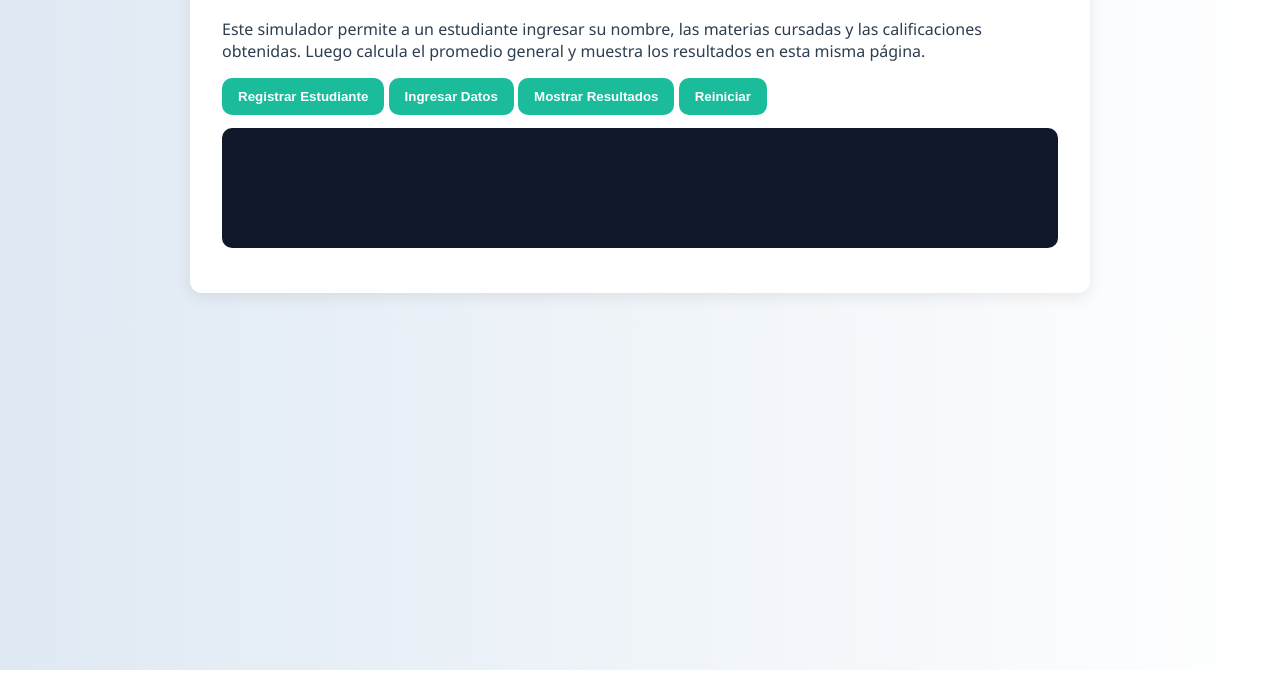
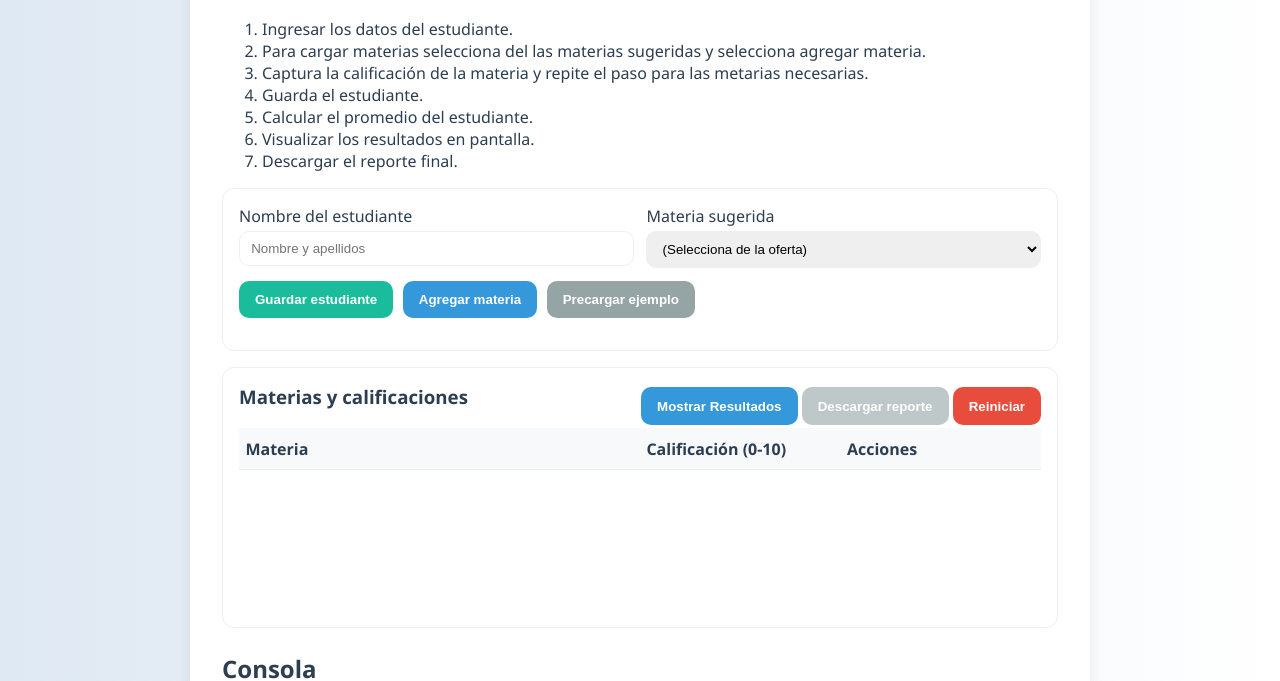
Before and after one commit to dt-sc-Josue-Diaz/coder-javascript, a plain HTML site: page index.html in a window 1280 px wide. Shown: the part 130-811 px from the top of the page. Drawn offline with nearby package versions, Linux system fonts and the light colour scheme; some packages are replaced by stand-ins of ours; no server answers; a script that the page names is missing.

Commit message:
Cambios no guardados

```diff
--- a/css/estilos.css
+++ b/css/estilos.css
@@ -9,7 +9,9 @@
   --ok: #2ecc71;
 }
 
-* { box-sizing: border-box; }
+* {
+  box-sizing: border-box;
+}
 
 body {
   font-family: 'Segoe UI', system-ui, -apple-system, Roboto, Arial, sans-serif;
@@ -25,7 +27,7 @@ body {
   background-color: #ffffff;
   padding: 2rem;
   border-radius: 12px;
-  box-shadow: 0 4px 16px rgba(0,0,0,0.08);
+  box-shadow: 0 4px 16px rgba(0, 0, 0, 0.08);
 }
 
 h1 {
@@ -34,9 +36,13 @@ h1 {
   margin-bottom: 1.2rem;
 }
 
-.descripcion { margin-bottom: 1rem; }
+.descripcion {
+  margin-bottom: 1rem;
+}
 
-#app { margin: 1rem 0 1.5rem; }
+#app {
+  margin: 1rem 0 1.5rem;
+}
 
 .controls {
   display: flex;
@@ -45,7 +51,8 @@ h1 {
   margin-bottom: 1rem;
 }
 
-button, .btn {
+button,
+.btn {
   background: var(--primario);
   color: white;
   border: none;
@@ -54,10 +61,23 @@ button, .btn {
   cursor: pointer;
   font-weight: 600;
 }
-button.secondary { background: #3498db; }
-button.ghost { background: #95a5a6; }
-button.danger { background: var(--error); }
-button:disabled { opacity: .6; cursor: not-allowed; }
+
+button.secondary {
+  background: #3498db;
+}
+
+button.ghost {
+  background: #95a5a6;
+}
+
+button.danger {
+  background: var(--error);
+}
+
+button:disabled {
+  opacity: .6;
+  cursor: not-allowed;
+}
 
 .card {
   border: 1px solid var(--borde);
@@ -65,7 +85,10 @@ button:disabled { opacity: .6; cursor: not-allowed; }
   padding: 1rem;
   margin-bottom: 1rem;
 }
-.card h3 { margin-top: 0; }
+
+.card h3 {
+  margin-top: 0;
+}
 
 .form-grid {
   display: grid;
@@ -74,32 +97,74 @@ button:disabled { opacity: .6; cursor: not-allowed; }
 }
 
 .input {
-  display: flex; flex-direction: column; gap: .3rem;
+  display: flex;
+  flex-direction: column;
+  gap: .3rem;
 }
-.input input, .input select {
+
+.input input,
+.input select {
   padding: .55rem .7rem;
   border: 1px solid var(--borde);
   border-radius: 10px;
 }
 
-.table-wrap { overflow-x: auto; }
+.table-wrap {
+  overflow-x: auto;
+}
+
 .table {
   width: 100%;
   border-collapse: collapse;
 }
-.table th, .table td {
+
+.table th,
+.table td {
   border-bottom: 1px solid var(--borde);
   padding: .6rem .4rem;
   text-align: left;
 }
-.table th { background: #f7f9fa; }
-.tag { display:inline-block; padding:.2rem .5rem; border-radius:8px; font-size:.85rem; }
-.tag.ok { background: #eafaf1; color: var(--ok); }
-.tag.bad { background: #fdecea; color: var(--error); }
 
-.flex-between { display:flex; align-items:center; justify-content:space-between; gap:.8rem; }
-.right { text-align: right; }
+.table th {
+  background: #f7f9fa;
+}
 
-.canvas-wrap { margin-top: 1rem; }
+.tag {
+  display: inline-block;
+  padding: .2rem .5rem;
+  border-radius: 8px;
+  font-size: .85rem;
+}
 
-.resultado pre { background:#0f172a; color:#e2e8f0; padding:1rem; border-radius:10px; min-height:120px; }
+.tag.ok {
+  background: #eafaf1;
+  color: var(--ok);
+}
+
+.tag.bad {
+  background: #fdecea;
+  color: var(--error);
+}
+
+.flex-between {
+  display: flex;
+  align-items: center;
+  justify-content: space-between;
+  gap: .8rem;
+}
+
+.right {
+  text-align: right;
+}
+
+.canvas-wrap {
+  margin-top: 1rem;
+}
+
+.resultado pre {
+  background: #0f172a;
+  color: #e2e8f0;
+  padding: 1rem;
+  border-radius: 10px;
+  min-height: 120px;
+}
--- /dev/null
+++ b/data/materias.json
@@ -0,0 +1,14 @@
+{
+    "oferta": [
+        "Matemáticas I",
+        "Matemáticas II",
+        "Programación",
+        "Estructuras de Datos",
+        "Bases de Datos",
+        "Física",
+        "Química",
+        "Historia",
+        "Literatura",
+        "Inglés"
+    ]
+}
--- a/index.html
+++ b/index.html
@@ -4,33 +4,40 @@
 <head>
   <meta charset="UTF-8" />
   <meta name="viewport" content="width=device-width, initial-scale=1.0" />
-  <title>Simulador de Calificaciones</title>
+  <title>Simulador Avanzado de Calificaciones</title>
   <link rel="stylesheet" href="css/estilos.css" />
+  <!-- SweetAlert2 para reemplazar alert/prompt/confirm -->
+  <script src="https://cdn.jsdelivr.net/npm/sweetalert2@11"></script>
+  <!-- Chart.js para visualización -->
+  <script src="https://cdn.jsdelivr.net/npm/chart.js@4.4.1/dist/chart.umd.min.js"></script>
 </head>
 
 <body>
   <main class="contenedor">
     <h1>Simulador Avanzado de Calificaciones</h1>
+
     <section class="descripcion">
-      <p>
-        Este simulador permite a un estudiante ingresar su nombre, las materias cursadas y las calificaciones obtenidas.
-        Luego calcula el promedio general y muestra los resultados en esta misma página.
-      </p>
+      <ol>
+        <li>Ingresar los datos del estudiante.</li>
+        <li>Para cargar materias selecciona del las materias sugeridas y selecciona agregar materia.</li>
+        <li>Captura la calificación de la materia y repite el paso para las metarias necesarias.</li>
+        <li>Guarda el estudiante.</li>
+        <li>Calcular el promedio del estudiante.</li>
+        <li>Visualizar los resultados en pantalla.</li>
+        <li>Descargar el reporte final.</li>
+      </ol>
     </section>
 
-    <section class="controles">
-      <button onclick="registrarEstudiante()">Registrar Estudiante</button>
-      <button onclick="ingresarDatos()">Ingresar Datos</button>
-      <button onclick="mostrarResultados()">Mostrar Resultados</button>
-      <button onclick="reiniciar()">Reiniciar</button>
-    </section>
+    <!-- Controles principales generados por JS -->
+    <section id="app"></section>
 
     <section class="resultado">
+      <h2>Consola</h2>
       <pre id="resultadoConsola"></pre>
     </section>
   </main>
 
-  <script src="js/calificaciones.js"></script>
+  <script src="js/calificaciones.js" defer></script>
 </body>
 
 </html>
```
Also changed, not shown: js/calificaciones.js (+3 -4 lines).
